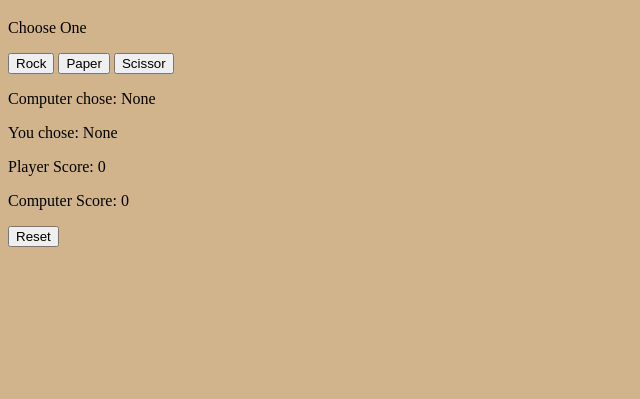
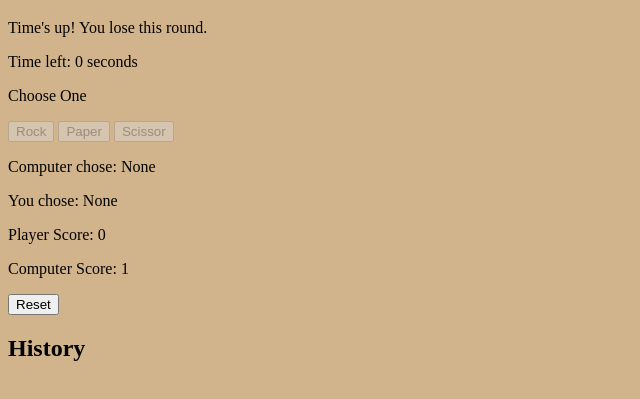
Before and after one commit to Kaleidoscopee/samurairps, a plain HTML site: page index.html in a window 1280 px wide. Shown: the part 61-460 px from the top of the page, without its empty margins (0-640 px from the left). Drawn offline with Linux system fonts and the light colour scheme.

Commit message:
Timer is Working

```diff
--- a/index.html
+++ b/index.html
@@ -10,6 +10,8 @@
     <h1>Rock Paper Scissors</h1>
 
     <p id="outcome"></p>
+    <p>Time left: <span id="timer">5</span> seconds</p>
+
     <p>Choose One</p>
     <!--Choices-->
     <button id="rock">Rock</button>
@@ -23,6 +25,10 @@
     <p>Computer Score: <span id="computer-score">0</span></p>
     <!--Reset Game-->
     <button id="reset">Reset</button>
+    <!--History Log-->
+    <h2>History</h2>
+    <ul id="history-log"></ul>
+
 
     <script type="module" src="script.js"></script>
 </body>
--- a/script.js
+++ b/script.js
@@ -1,6 +1,10 @@
 // Score Variables
 let playerScore = 0;
 let computerScore = 0;
+
+// Timer Variables
+let timer;
+let timeLeft = 5;
 
 // Competition's random Results
 function getComputerChoice() {
@@ -8,20 +12,67 @@ function getComputerChoice() {
     return num === 0 ? "rock" : num === 1 ? "paper" : "scissors";
 }
 
-// Update Score
+// Update Score Display
 function updateScore() {
     document.getElementById("player-score").textContent = playerScore;
     document.getElementById("computer-score").textContent = computerScore;
 }
 
-// Event Listeners for Player's Choice
-document.getElementById("rock").addEventListener("click", () => handleChoice("rock"));
-document.getElementById("paper").addEventListener("click", () => handleChoice("paper"));
-document.getElementById("scissor").addEventListener("click", () => handleChoice("scissor"));
+// Start the countdown timer for player choice
+function startTimer() {
+    timeLeft = 5;
+    document.getElementById("timer").textContent = timeLeft;
+    clearInterval(timer);
+    timer = setInterval(() => {
+        timeLeft--;
+        document.getElementById("timer").textContent = timeLeft;
+        if (timeLeft <= 0) {
+            clearInterval(timer);
+            // Auto lose round if player doesn't pick in time
+            computerScore++;
+            updateScore();
+            document.getElementById("outcome").textContent = "Time's up! You lose this round.";
+            disableButtons();
+            setTimeout(() => {
+                resetButtons();
+            }, 1500);
+        }
+    }, 1000);
+}
 
-// Player's Choice -> Computer's Choice
+// Enable buttons and restart timer for next round
+function resetButtons() {
+    if (playerScore < 5 && computerScore < 5) {
+        document.getElementById("rock").disabled = false;
+        document.getElementById("paper").disabled = false;
+        document.getElementById("scissor").disabled = false;
+        startTimer();
+    }
+}
+
+// Disable choice buttons to prevent multiple clicks
+function disableButtons() {
+    document.getElementById("rock").disabled = true;
+    document.getElementById("paper").disabled = true;
+    document.getElementById("scissor").disabled = true;
+}
+
+// Capitalize first letter of choice for display
+function capitalize(str) {
+    return str.charAt(0).toUpperCase() + str.slice(1);
+}
+
+// Handle player choice, compare to computer, update outcome and scores
 function handleChoice(playerChoice) {
+    clearInterval(timer); // Stop timer on choice
+    disableButtons();
+
     const computer = getComputerChoice();
+
+    // Display choices
+    document.getElementById("player-choice").textContent = capitalize(playerChoice);
+    document.getElementById("computer-choice").textContent = capitalize(computer);
+
     let outcome = "";
 
     if (playerChoice === computer) {
@@ -38,39 +89,43 @@ function handleChoice(playerChoice) {
         outcome = `You lose! ${capitalize(computer)} beats ${playerChoice}.`;
     }
 
-    document.getElementById("outcome").textContent = outcome;
     updateScore();
 
-    // Check Win condition
+    // Check for game winner
     if (playerScore === 5 || computerScore === 5) {
         const winner = playerScore === 5 ? "You win the game!" : "Computer wins the game!";
         outcome += `\n${winner}`;
         disableButtons();
+    } else {
+        // Wait 1.5s then enable buttons and restart timer for next round
+        setTimeout(() => {
+            resetButtons();
+        }, 1500);
     }
 
     document.getElementById("outcome").textContent = outcome;
 }
- // Capitalize the first letter Rock, Paper, Scissors
-function capitalize(str) {
-    return str.charAt(0).toUpperCase() + str.slice(1);
-}
 
-// End Game Button Disabling
-function disableButtons() {
-    document.getElementById("rock").disabled = true;
-    document.getElementById("paper").disabled = true;
-    document.getElementById("scissor").disabled = true;
-}
-
-// Reset Game
+// Reset entire game, scores, UI, and start timer
 function resetGame() {
     playerScore = 0;
     computerScore = 0;
     updateScore();
+
     document.getElementById("outcome").textContent = "Game reset. Choose One.";
-    document.getElementById("rock").disabled = false;
-    document.getElementById("paper").disabled = false;
-    document.getElementById("scissor").disabled = false;
+    document.getElementById("player-choice").textContent = "None";
+    document.getElementById("computer-choice").textContent = "None";
+
+    resetButtons(); // Enable buttons + start timer
 }
 
+// Attach event listeners for player choice buttons
+document.getElementById("rock").addEventListener("click", () => handleChoice("rock"));
+document.getElementById("paper").addEventListener("click", () => handleChoice("paper"));
+document.getElementById("scissor").addEventListener("click", () => handleChoice("scissor"));
+
+// Attach event listener for reset button
 document.getElementById("reset").addEventListener("click", resetGame);
+
+// Initialize game on page load
+resetGame();
```
